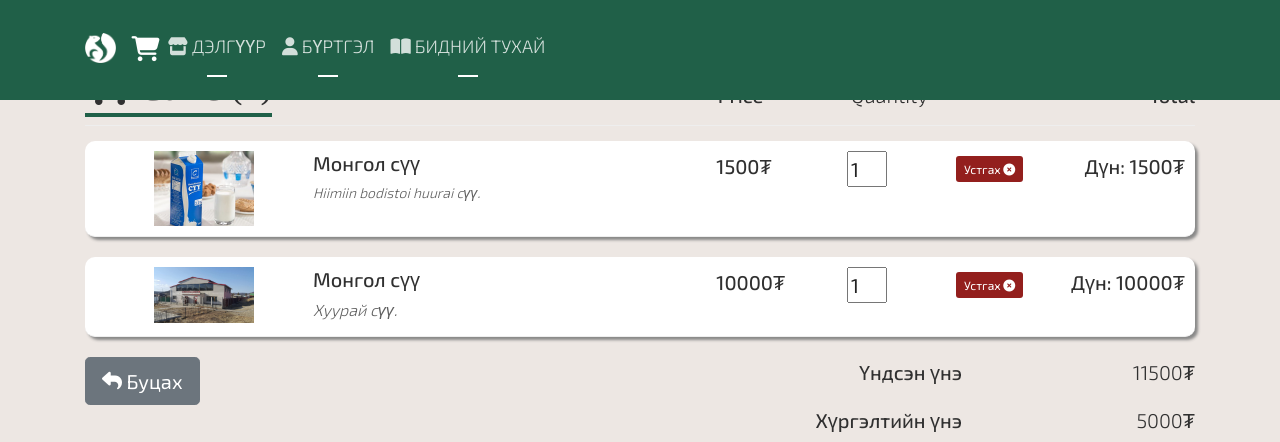
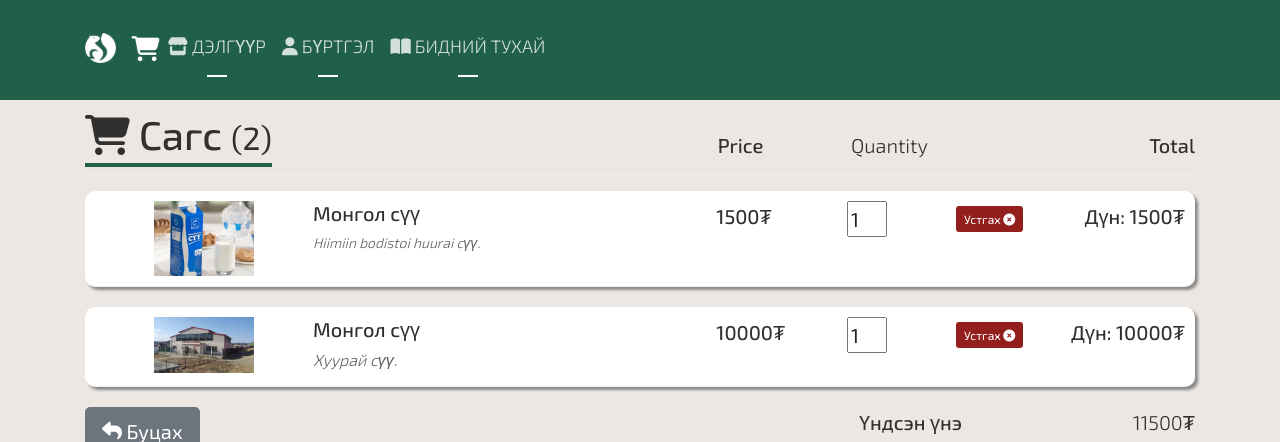
Before and after one commit to temujo/sanzai_commerce, a Flask app: page /sags/ in a window 1280 px wide. Shown: the top 442 px of the page. Run offline with Flask 2, Linux system fonts and the light colour scheme; some libraries are stand-ins or nearby versions.

Commit message:
Navbar blocking content fixed

```diff
--- a/sanzai/static/styles/main.css
+++ b/sanzai/static/styles/main.css
@@ -26,13 +26,17 @@ body {
     display: flex;
     flex-direction: column;
 }
-.nav-spacer {  /* Hack to not let elemtns go under fixed-top navbar */
-    margin-top: 60px;
-}
 .page-title {
     color: #303030;
     display: inline-block;
+    margin-top: 65px;
 }
+@media (min-width: 768px) {
+    .page-title {
+        margin-top: 110px;
+    }
+}
+
 .page-title:after { /* Page title underline */
     display: block;
     height: 4px;
--- a/sanzai/templates/layouts/base.html
+++ b/sanzai/templates/layouts/base.html
@@ -57,7 +57,7 @@
         </div>
     </nav>
 
-    <div class="nav-spacer container">
+    <div class="container">
         {{ flash.render() }}
     </div>
     {% block content %}{% endblock %}
```
